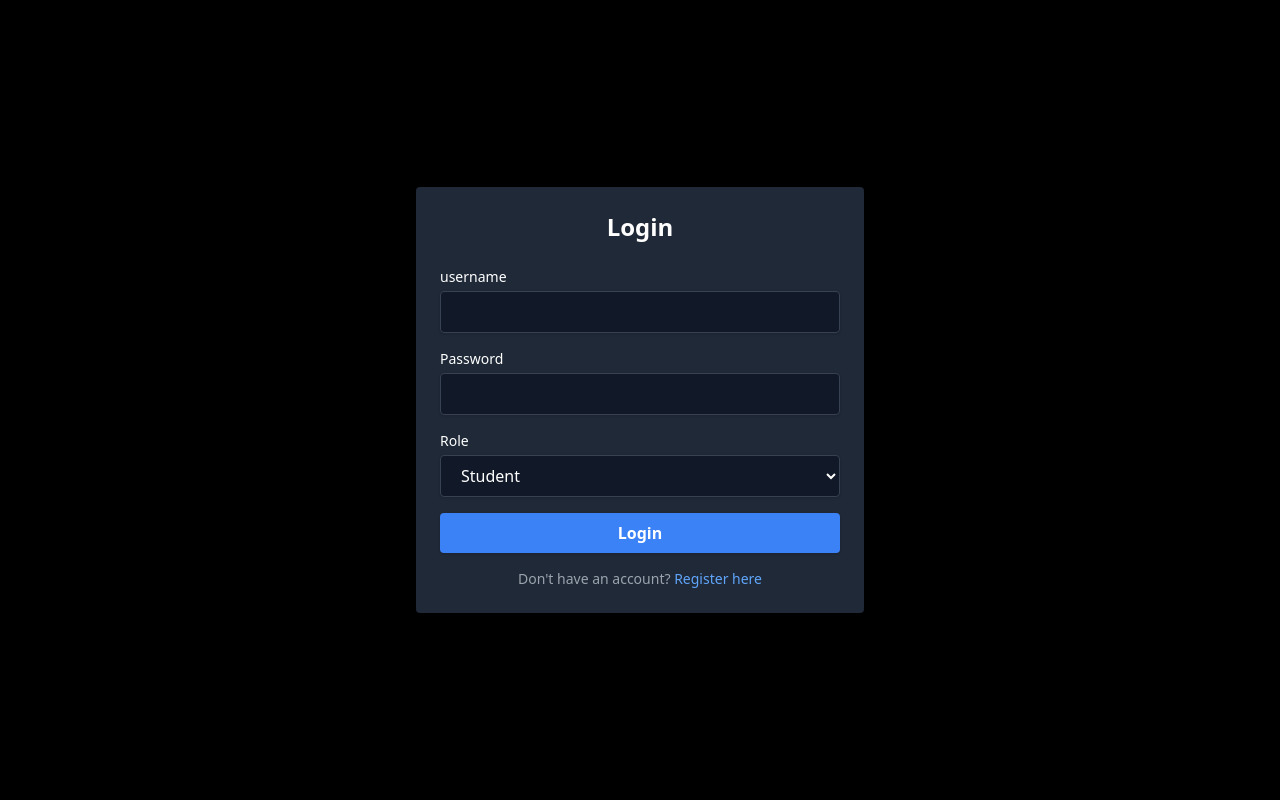
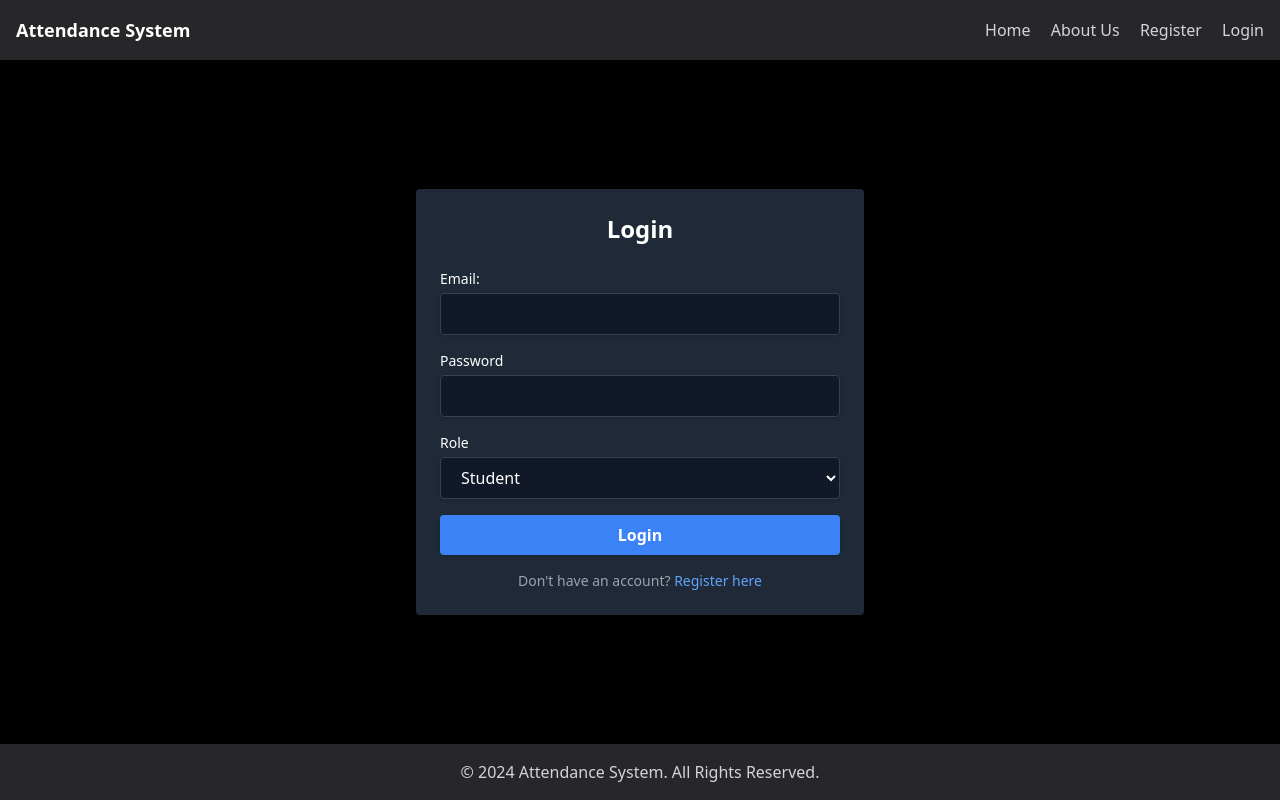
Before and after one commit to abdulrabbbi/attendance-system, a Node server app: page /login in a window 1280 px wide. Run offline with Node 20, Linux system fonts and the light colour scheme; some libraries are stand-ins or nearby versions.

Commit message:
Add remaining code for the project

```diff
--- a/controllers/login.js
+++ b/controllers/login.js
@@ -1,17 +1,3 @@
-module.exports.renderLoginForm = (req, res) => {
-  res.render("User/login.ejs");
-};
-exports.saveLoginData = (req, res) => {
-  let {username, role} = req.body;
-  console.log("username",)
-  console.log(req.user);
-  if (req.user.role === "admin") {
-    return res.render("User/adminDashbord");
-  }
-  res.render("User/dashbord.ejs");
-
-};
-
 module.exports.logoutUser = (req, res, next) => {
   req.logout((err) => {
     if (err) return next(err); // Handle errors during logout
--- a/routes/login.js
+++ b/routes/login.js
@@ -1,20 +1,45 @@
 const express = require("express");
 const router = express.Router(); // Use `Router()` for modular route handling
 const passport = require("passport");
+const UserController = require("../controllers/login");
+const { saveOriginalURL } = require("../middlewares/middleware");
+// console.log()
+router.get("/login", (req, res) => {
+  res.render("User/login.ejs");
+});
+// Apply `saveOriginalURL` for GET requests to save the original page
+router.get("/login", saveOriginalURL, (req, res) => {
+  res.render("User/login"); // Render login page
+});
+router.post(
+  "/login",
+  passport.authenticate("local", {
+    failureRedirect: "/login",
+    failureFlash: true,
+  }),
+  (req, res) => {
+    console.log("Authenticated User:", req.user); // Check req.user object
 
-// Import middleware and controllers
-const UserController = require("../controllers/login");
+    let user = req.user;
+    if (req.user.role === "admin") {
+      console.log("Redirecting to admin dashboard");
+      return res.render("User/adminDashbord", { user });
+    }
+    console.log("Redirecting to student dashboard");
+    res.render("User/dashbord", { user });
+  }
+);
 
-router
-  .route("/login")
-  .get(UserController.renderLoginForm)
-  .post(
-    passport.authenticate("local", {
-      failureRedirect: "/login", // Redirect back to login on failure
-      failureFlash: true,        // Show flash messages for errors
-    }),
-    UserController.saveLoginData // Called if authentication succeeds
-  );
+// router
+//   .route("/login")
+//   .get(UserController.renderLoginForm)
+//   .post(
+//     passport.authenticate("local", {
+//       failureRedirect: "/login", // Redirect back to login on failure
+//       failureFlash: true,        // Show flash messages for errors
+//     }),
+//     UserController.saveLoginData // Called if authentication succeeds
+//   );
 
 // Logout Route
 router.get("/logout", UserController.logoutUser); // Log out the user and redirect
--- a/views/User/dashbord.ejs
+++ b/views/User/dashbord.ejs
@@ -37,7 +37,7 @@
             <p class="text-gray-300">Role: Student</p>
           </div>
           <img
-            src="<%= user.profilePicture || 'https://via.placeholder.com/100' %>"
+            src="<%= user.profilePicture %>"
             alt="Profile Picture"
             class="rounded-full w-20 h-20"
           />
--- a/views/User/login.ejs
+++ b/views/User/login.ejs
@@ -1,26 +1,44 @@
 <!DOCTYPE html>
 <html lang="en">
   <head>
-  <meta charset="UTF-8">
-  <meta name="viewport" content="width=device-width, initial-scale=1.0">
-  <title>attendance system</title>
+    <meta charset="UTF-8" />
+    <meta name="viewport" content="width=device-width, initial-scale=1.0" />
+    <title>Attendance System</title>
     <script src="https://cdn.tailwindcss.com"></script>
   </head>
-<body class="bg-black text-white min-h-screen flex justify-center items-center">
+  <body class="bg-black text-white min-h-screen flex flex-col justify-between">
+
+    <!-- Header Section -->
+    <header>
+      <nav class="bg-zinc-800 p-4 shadow-md">
+        <div class="container mx-auto flex justify-between items-center">
+          <a href="/" class="text-white text-lg font-semibold">Attendance System</a>
+          <div class="space-x-4">
+            <a href="/" class="text-gray-300 hover:text-white hover:underline">Home</a>
+            <a href="/about" class="text-gray-300 hover:text-white hover:underline">About Us</a>
+            <a href="/register" class="text-gray-300 hover:text-white hover:underline">Register</a>
+            <a href="/login" class="text-gray-300 hover:text-white hover:underline">Login</a>
+          </div>
+        </div>
+      </nav>
+    </header>
+
+    <!-- Main Content Section for the Form -->
+    <div class="flex-grow flex items-center justify-center px-4 py-6">
       <div class="w-full max-w-md p-6 bg-gray-800 rounded shadow-lg">
         <h1 class="text-2xl font-bold mb-6 text-center">Login</h1>
-    <form action="/login" method="POST" class="space-y-4">
+        <form action="/login" method="post" class="space-y-4">
 
           <!-- Username -->
           <div>
-        <label for="username" class="block text-sm font-medium">username</label>
+            <label for="username" class="block text-sm font-medium">Email:</label>
             <input
               type="text"
               id="username"
               name="username"
               required
               class="w-full px-4 py-2 mt-1 bg-gray-900 text-white border border-gray-700 rounded shadow focus:outline-none focus:ring-2 focus:ring-blue-500"
-        >
+            />
           </div>
 
           <!-- Password -->
@@ -32,7 +50,7 @@
               name="password"
               required
               class="w-full px-4 py-2 mt-1 bg-gray-900 text-white border border-gray-700 rounded shadow focus:outline-none focus:ring-2 focus:ring-blue-500"
-        >
+            />
           </div>
 
           <!-- User or Admin Role -->
@@ -59,12 +77,21 @@
             </button>
           </div>
 
-      <!-- Register Link  -->
+          <!-- Register Link -->
           <div class="text-center">
-        <p class="text-sm text-gray-400">Don't have an account? <a href="/register" class="text-blue-400 hover:underline">Register here</a></p>
+            <p class="text-sm text-gray-400">
+              Don't have an account?
+              <a href="/register" class="text-blue-400 hover:underline">Register here</a>
+            </p>
+          </div>
+        </form>
+      </div>
     </div>
 
-    </form>
-  </div>
+    <!-- Footer Section -->
+    <footer class="bg-zinc-800 text-gray-300 p-4 text-center">
+      &copy; <%= new Date().getFullYear() %> Attendance System. All Rights Reserved.
+    </footer>
+
   </body>
 </html>
```
Also changed, not shown: middlewares/middleware.js (+10 -5 lines), views/User/adminDashbord.ejs (+8 -0 lines), views/User/edit.ejs (+0 -13 lines), views/User/register.ejs (+32 -11 lines). Lines whose indentation alone changed are shown as unchanged.
